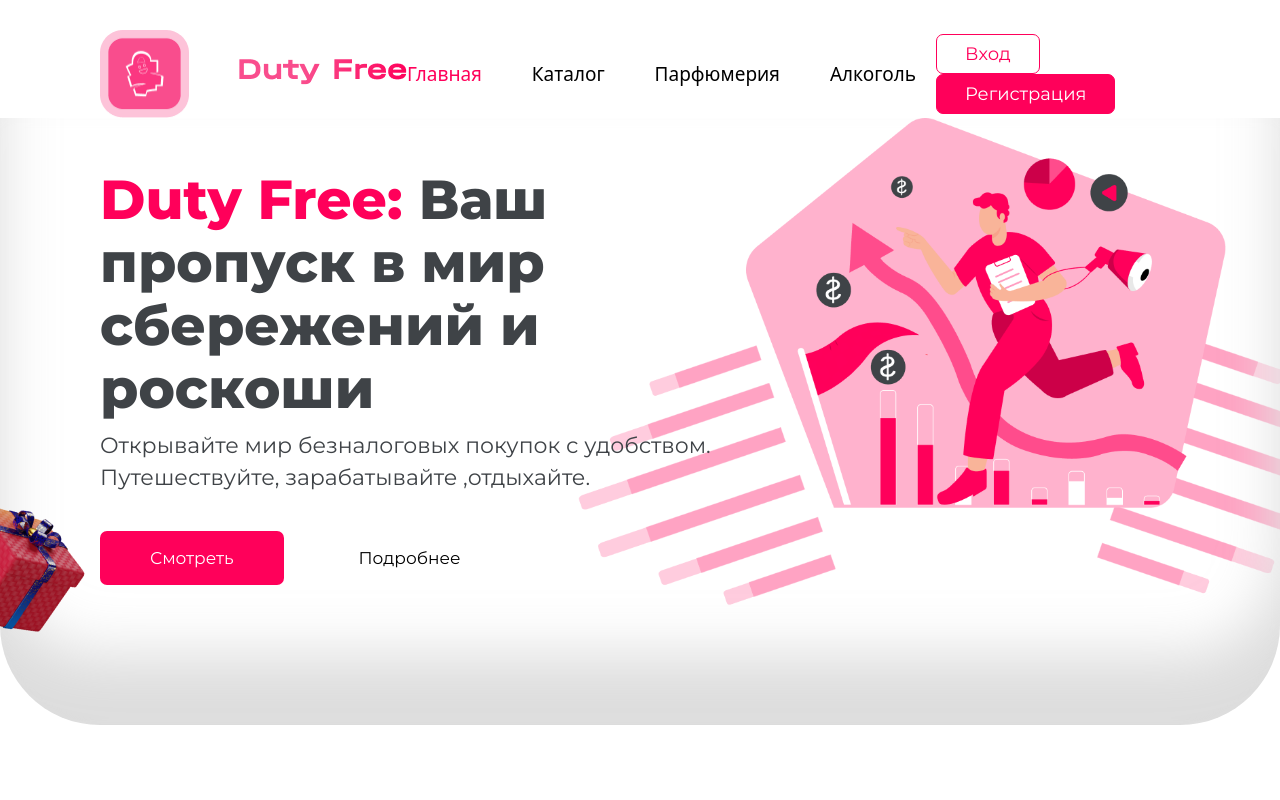
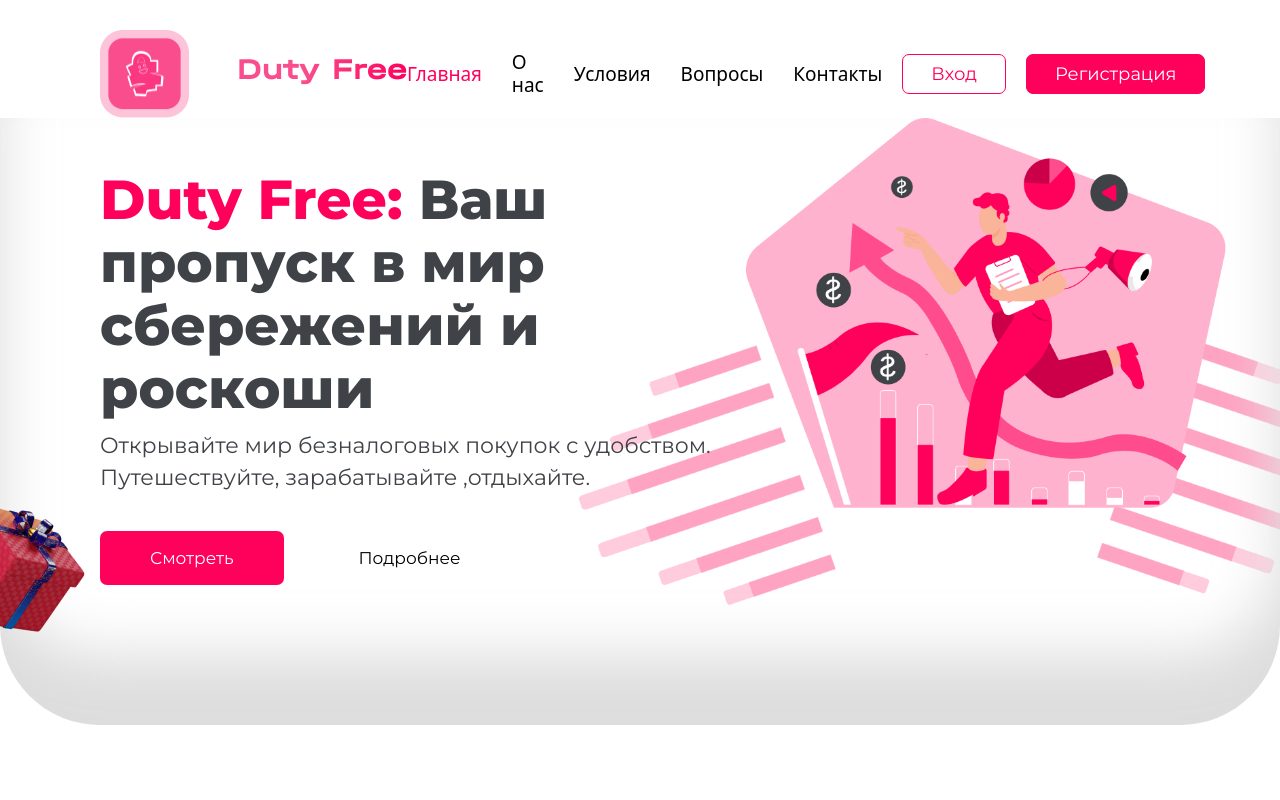
Before and after one commit to bakhodirchorievv/duty-free, a React (Vite) app: page / in a window 1280 px wide. Shown: the top 800 px of the page. Built offline with nearby package versions, Linux system fonts and the light colour scheme; a web font is replaced by a local one.

Commit message:
header changes

```diff
--- a/src/Components/Header/Header.css
+++ b/src/Components/Header/Header.css
@@ -29,11 +29,18 @@ body {
 	list-style: none;
 	display: flex;
 	align-items: center;
-	gap: 50px;
+	gap: 30px;
 	color: rgba(0, 0, 0, 1);
 	font-size: 19px;
 	line-height: 23px;
 	font-weight: 400;
+}
+.header-item {
+	user-select: none;
+	font-family: "Montserrat" sans-serif;
+	font-weight: 400;
+	font-size: 19px;
+	line-height: 23px;
 }
 .redFont {
 	color: rgba(255, 0, 90, 1);
@@ -45,6 +52,9 @@ body {
 	gap: 40px;
 }
 
+.header-right-login {
+	display: flex;
+}
 .loginBtn {
 	border: none;
 	background-color: inherit;
--- a/src/Components/Header/Header.tsx
+++ b/src/Components/Header/Header.tsx
@@ -2,6 +2,15 @@ import "./Header.css";
 import "./HeaderRespnsive.css";
 
 const Header = () => {
+	const handleHeadPages = (e: any) => {
+		const headItems = document.querySelectorAll(
+			".header-item"
+		) as NodeListOf<HTMLLIElement>;
+		headItems.forEach((headItem) => (headItem.className = "header-item"));
+
+		e.target.classList.add("redFont");
+	};
+
 	return (
 		<div>
 			<header className="header">
@@ -21,10 +30,21 @@ const Header = () => {
 				</div>
 
 				<ul className="header-list">
-					<li className="header-item redFont">Главная</li>
-					<li className="header-item">Каталог</li>
-					<li className="header-item">Парфюмерия</li>
-					<li className="header-item">Алкоголь</li>
+					<li onClick={handleHeadPages} className="header-item redFont">
+						Главная
+					</li>
+					<li onClick={handleHeadPages} className="header-item">
+						О нас
+					</li>
+					<li onClick={handleHeadPages} className="header-item">
+						Условия
+					</li>
+					<li onClick={handleHeadPages} className="header-item">
+						Вопросы
+					</li>
+					<li onClick={handleHeadPages} className="header-item">
+						Контакты
+					</li>
 				</ul>
 
 				{/* <div className="header-right">
```
Also changed, not shown: public/Sources/ringImg.svg (added).
